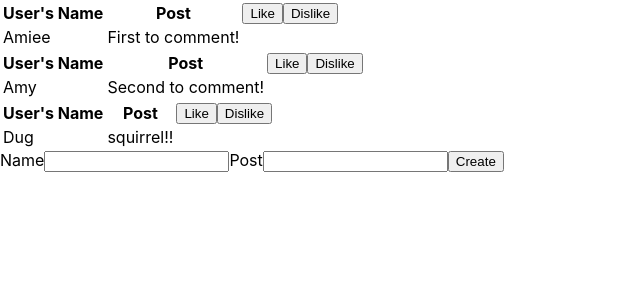
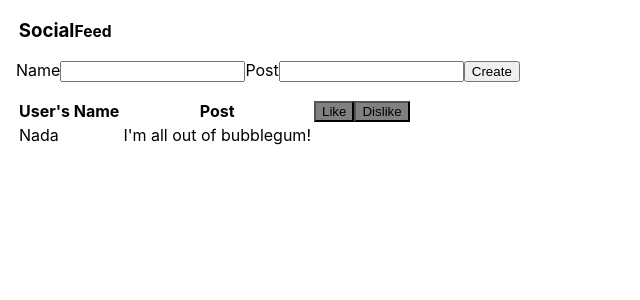
Before and after one commit to irishandyesiam/SocialFeed_EEI_RE_US, a React (Create React App) app: page / in a window 1280 px wide. Shown: the top 300 px of the page, without its empty margins (0-640 px from the left). Built offline with nearby package versions, Linux system fonts and the light colour scheme.

Commit message:
Create NavBar Component and started CSS.

```diff
--- a/src/App.js
+++ b/src/App.js
@@ -1,10 +1,11 @@
 import React, { useState } from 'react';
 import DisplayPost from './Components/DisplayPost/DisplayPost';
 import CreatePost from './Components/CreatePost/CreatePost';
+import NavBar from './Components/NavBar/NavBar';
 
 function App() {
 
-  const [posts, setPosts] = useState([{userName: 'Amiee', comment: "First to comment!"}, {userName: 'Amy', comment: "Second to comment!"}, {userName: 'Dug', comment: "squirrel!!"}])
+  const [posts, setPosts] = useState([{userName: 'Nada', comment: "I'm all out of bubblegum!"}])
 
   function addNewPost (newPost){
     let tempPosts = [...posts, newPost];
@@ -14,8 +15,10 @@ function App() {
   }
   return (
     <div>
+      <NavBar />
+      <CreatePost addNewPostProperty={addNewPost} />
       <DisplayPost xyzposts={posts}/>
-      <CreatePost addNewPostProperty={addNewPost} />
+
     </div>
   );
 }
--- a/src/Components/CreatePost/CreatePost.jsx
+++ b/src/Components/CreatePost/CreatePost.jsx
@@ -18,7 +18,7 @@ const CreatePost = (props) => {
     }
 
     return(
-        <form onSubmit={handleSubmit}>
+        <form style={{margin: '1em'}} onSubmit={handleSubmit}>
             <label>Name</label>
             <input type='name' value={name} onChange={(event) => setName(event.target.value)}/>
             <label>Post</label>
--- /dev/null
+++ b/src/Components/NavBar/NavBar.jsx
@@ -0,0 +1,11 @@
+
+const NavBar = (props) => {
+    return (
+        <div>
+            <h3 style={{margin: '1em'}}>Social
+            <small className='text-muted'>Feed</small></h3>
+        </div>
+     );
+}
+
+export default NavBar;
--- /dev/null
+++ b/src/Components/Post/CustomButton.css
@@ -0,0 +1,16 @@
+.like{
+    background-color: gray;
+}
+
+.liked{
+    background-color: green;
+}
+
+
+.dislike{
+    background-color: gray;
+}
+
+.disliked{
+    background-color: red;
+}
--- a/src/Components/Post/Post.jsx
+++ b/src/Components/Post/Post.jsx
@@ -1,16 +1,39 @@
+import "./CustomButton.css";
+import {useState} from 'react';
 
 const Post = (props) => {
 
+    const [likeButtonClass, setButtonClass] = useState("like");
+
+    function handleClickLike(){
+        if(likeButtonClass === "like"){
+            setButtonClass("liked")
+        }
+        else{
+            setButtonClass("like")
+        }
+    }
+
+    const [dislikeButtonClass, setButtonClassDL] = useState("dislike");
+
+    function handleClickDislike(){
+        if(dislikeButtonClass === "dislike"){
+            setButtonClassDL("disliked")
+        }
+        else{
+            setButtonClassDL("dislike")
+        }
+    }
     console.log(props.xyzposts)
 
     return (
-        <table>
+        <table style={{margin: '1em'}}>
             <thead>
                 <tr>
                 <th>User's Name</th>
                 <th>Post</th>
-                <button type="button">Like</button>
-                <button type="button">Dislike</button>
+                <button className={likeButtonClass} onClick={handleClickLike}>Like</button>
+                <button className={dislikeButtonClass} onClick={handleClickDislike}>Dislike</button>
                 </tr>
             </thead>
             <tbody>
```
